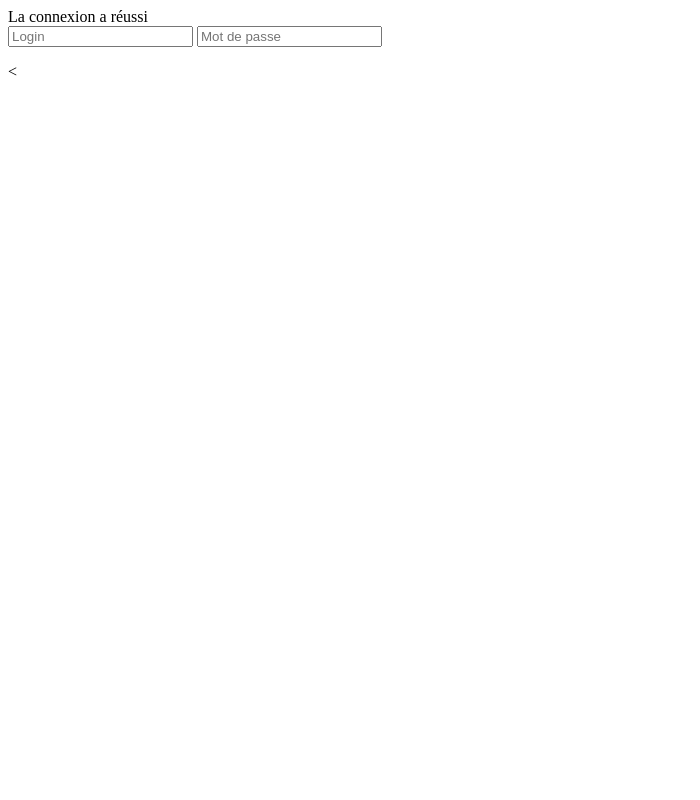
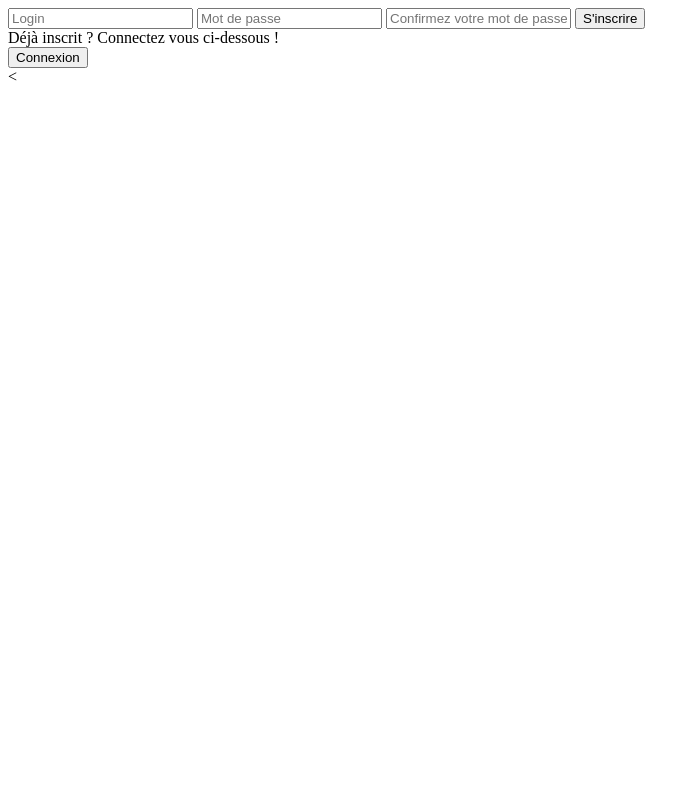
Before and after one commit to thomas-serdjebi/livre-or, a PHP site: page /php/inscription.php in a window 1280 px wide. Shown: the whole page, without its empty margins (0-700 px from the left). Run offline with PHP 8.4, Linux system fonts and the light colour scheme.

Commit message:
INSCRIPTION : structure form html et bouton ok - PHP en cours

```diff
--- a/php/connexiondb.php
+++ b/php/connexiondb.php
@@ -16,10 +16,4 @@ if (!$mysqli) {
     $err_connexion = "La connexion à la base de données '".$BDD['db']."' a échoué ";
 }
 
-
-elseif ($mysqli) {
-
-    echo "La connexion a réussi";
-}
-
 ?>
--- a/php/inscription.php
+++ b/php/inscription.php
@@ -1,11 +1,6 @@
 <?php
 
     require ('connexiondb.php');
-
-
-
-
-
 
 ?>
 
@@ -40,38 +35,27 @@
 
                     <input type="password" class="basicinput" name="mdp" placeholder="Mot de passe">
 
+                    <input type="password" class="basicinput" name="confirmmdp" placeholder="Confirmez votre mot de passe">
+
+                    <input type="submit" class="submitinput" name="inscription" value="S'inscrire"><br>
+
                 </form>
 
+                <!-- DEJA INSCRIT ? CONNEXION -->
 
+                <div> Déjà inscrit ? Connectez vous ci-dessous ! </div>
 
+                <!-- BOUTON LIEN VERS PAGE CONNEXION -->
 
-
-
-
-
-
-
+                <div><a href="connexion.php"><input type="button" class="linkbutton" value="Connexion"></a></div>
 
 
 
             </section>
 
-
-
-
-
-
-
-
-
-
-
-
-
-
-
         </main>
 
+        <!-- AJOUTER LE FOOTER REQUIRE -->
 
 
 
```
